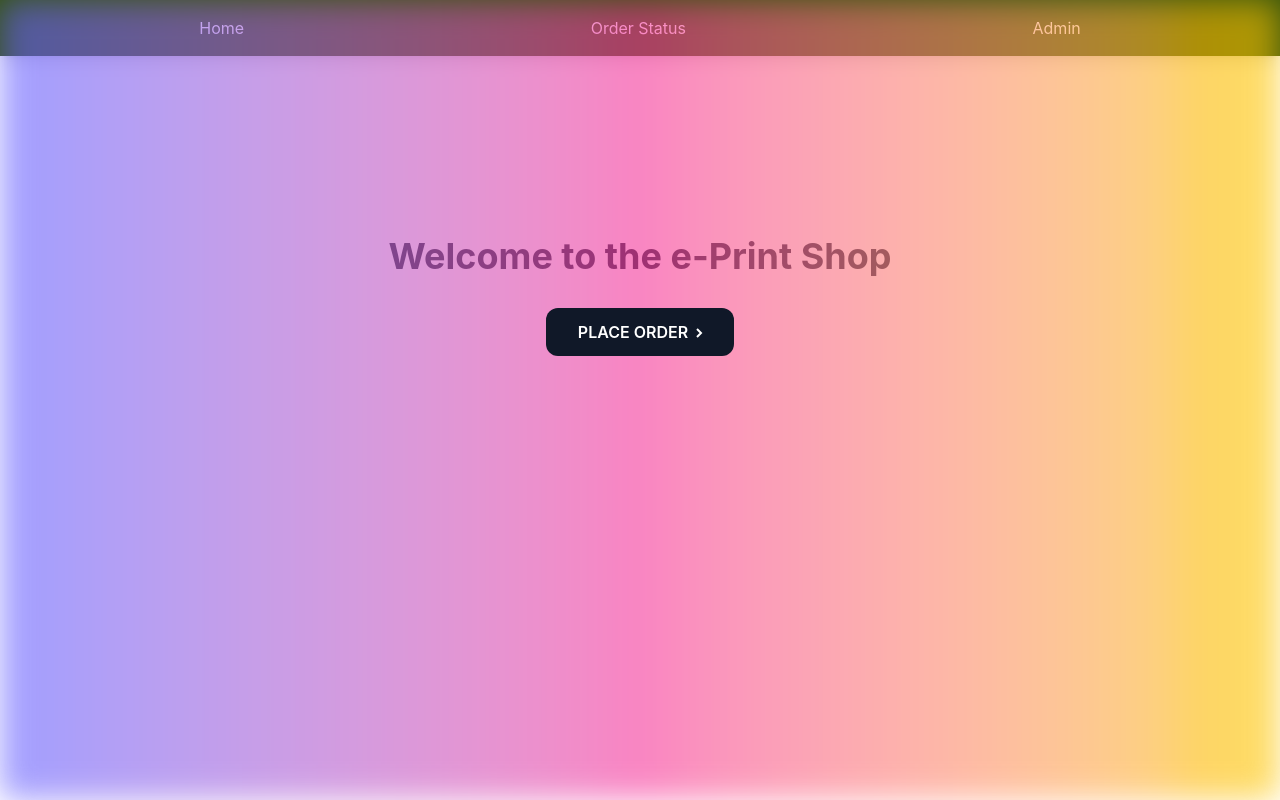
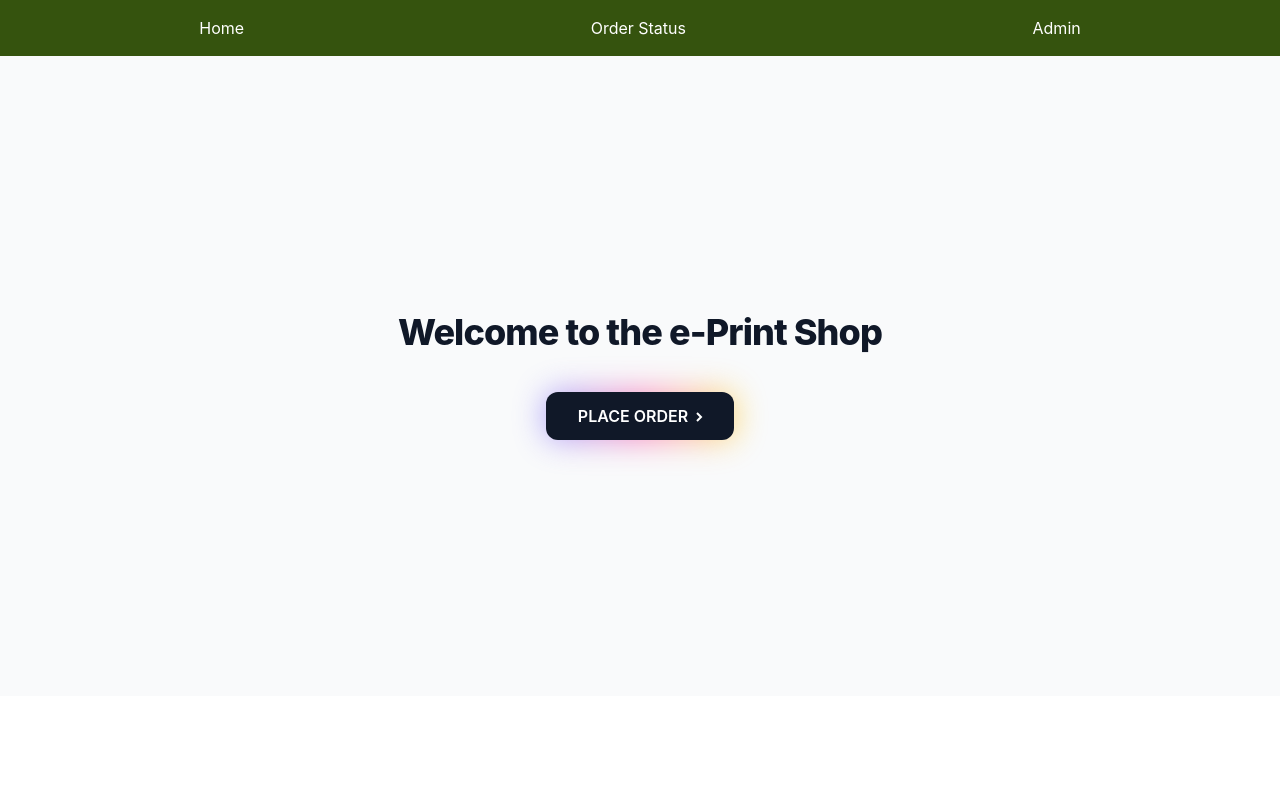
Before and after one commit to nainanijo/Internship_Project, a React (Vite) app: page / in a window 1280 px wide. Built offline with nearby package versions, Linux system fonts and the light colour scheme.

Commit message:
updated home pg

```diff
--- a/src/Pages/Home.jsx
+++ b/src/Pages/Home.jsx
@@ -11,17 +11,23 @@ const Home = () => {
       }
 
   return (
+  /* 1. Main page container: Centered and using a solid, soft background color */
+  <div className="flex flex-col items-center justify-center min-h-[80vh] w-full text-center px-4 bg-gray-50">
 
-    <div>
-        <div className="flex flex-col items-center justify-center min-h-[60vh] w-full text-center px-4">
-          <h1 className="text-4xl font-bold text-gray-800 mb-8">Welcome to the e-Print Shop</h1>
-          <div className="relative inline-flex items-center justify-center gap-4 group"></div>
-        {/* The Glow Effect Background */}
+    {/* Welcome Heading */}
+    <h1 className="text-4xl font-extrabold text-gray-900 tracking-tight mb-10">
+      Welcome to the e-Print Shop
+    </h1>
+
+    {/* 2. Button Wrapper: The glow gradient stays locked right here */}
+    <div className="relative inline-flex items-center justify-center gap-4 group">
+
+      {/* The Glow Effect Background (Scoped to button size) */}
       <div
-          className="absolute inset-0 duration-1000 opacity-60 transition-all bg-linear-to-r from-indigo-500 via-pink-500 to-yellow-400 rounded-xl blur-lg filter group-hover:opacity-100 group-hover:duration-200">
-        </div>
+        className="absolute inset-0 duration-1000 opacity-60 transition-all bg-linear-to-r from-indigo-500 via-pink-500 to-yellow-400 rounded-xl blur-lg filter group-hover:opacity-100 group-hover:duration-200"
+      ></div>
 
-          {/* The Main Interactive Button */}
+      {/* The Main Dark Button */}
       <button
         type="button"
         onClick={handleNavigate}
@@ -46,10 +52,10 @@ const Home = () => {
           ></path>
         </svg>
       </button>
-      </div>
 
     </div>
-  )
+  </div>
+);
 }
 
 export default Home
```
Lines whose indentation alone changed are shown as unchanged.
